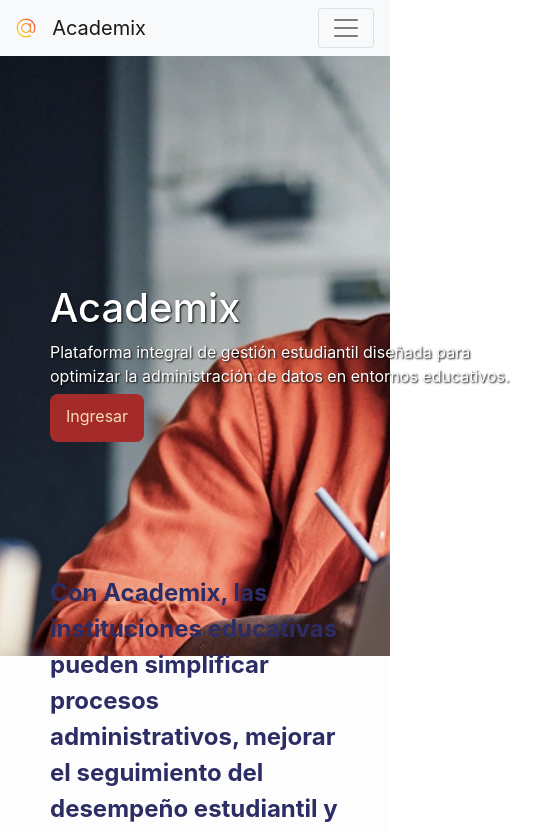
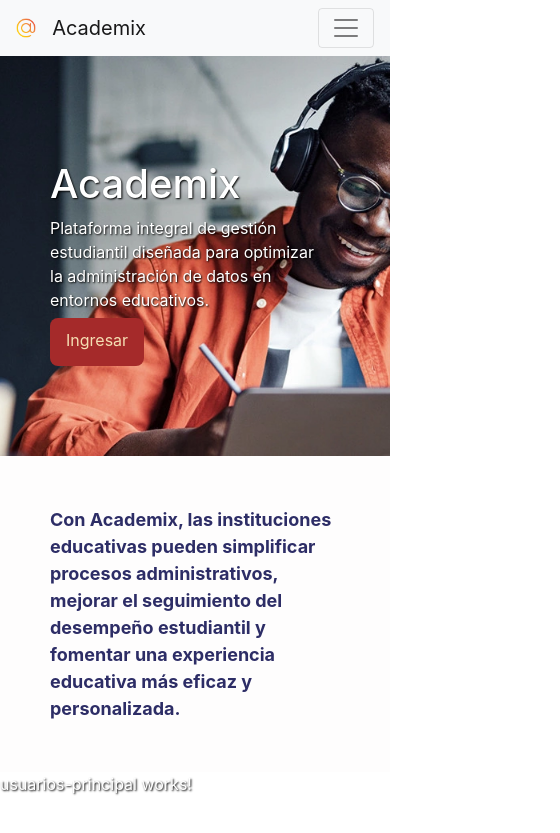
Before and after one commit to josmarybermudez/Academix, an Angular app: page /usuarios/principal in a window 390 px wide. Shown: the top 833 px of the page, 560 px wide, since content can reach past the window. Built offline with nearby package versions, Linux system fonts and the light colour scheme.

Commit message:
fix: fixing panels in tablet and mobile

```diff
--- a/src/app/components/usuarios-home/usuarios-home.component.css
+++ b/src/app/components/usuarios-home/usuarios-home.component.css
@@ -11,7 +11,7 @@ section.hero-section {
 }
 
 section.hero-section > .text-container {
-    width: 480px;
+    max-width: 480px;
 }
 
 h2, p {
@@ -25,6 +25,10 @@ h2, p {
     flex-direction: column;
     background: rgb(254, 253, 253) no-repeat center/cover;
     justify-content: center;
+
+    @media (max-width: 600px) {
+        height: auto;
+    }
 }
 
 .first-panel-section > .text-container {
@@ -39,4 +43,12 @@ h2, p {
     text-shadow: none;
     font-size: 24px;
     font-weight: bold;
+    margin-bottom: 0;
+
+    @media (max-width: 940px) {
+        font-size: 20px;
+    }
+    @media (max-width: 600px) {
+        font-size: 18px;
+    }
 }
--- a/src/app/components/usuarios-principal/usuarios-principal.component.css
+++ b/src/app/components/usuarios-principal/usuarios-principal.component.css
@@ -4,6 +4,15 @@ section.hero-section {
     flex-direction: column;
     background: url(src/assets/media/images/hero-bg.webp) no-repeat center/cover;
     justify-content: center;
+
+    @media (max-width: 940px) {
+        height: 500px;
+        background-position-x: 60%;
+    }
+    @media (max-width: 600px) {
+        height: 400px;
+        background-position-x: 60%;
+    }
 }
 
 .text-container {
@@ -11,7 +20,13 @@ section.hero-section {
 }
 
 section.hero-section > .text-container {
-    width: 560px;
+    max-width: 560px;
+
+    @media (max-width: 600px) {
+        max-width: 370px;
+        padding: 10px 50px ;
+        box-sizing: border-box;
+    }
 }
 
 h1, p {
@@ -25,6 +40,10 @@ h1, p {
     flex-direction: column;
     background: rgb(254, 253, 253) no-repeat center/cover;
     justify-content: center;
+
+    @media (max-width: 600px) {
+        height: auto;
+    }
 }
 
 .first-panel-section > .text-container {
@@ -39,6 +58,14 @@ h1, p {
     text-shadow: none;
     font-size: 24px;
     font-weight: bold;
+    margin-bottom: 0;
+
+    @media (max-width: 940px) {
+        font-size: 20px;
+    }
+    @media (max-width: 600px) {
+        font-size: 18px;
+    }
 }
 
 .cta-redirect {
```
Also changed, not shown: 1 other file (tests, documents, lock files or other folders).
